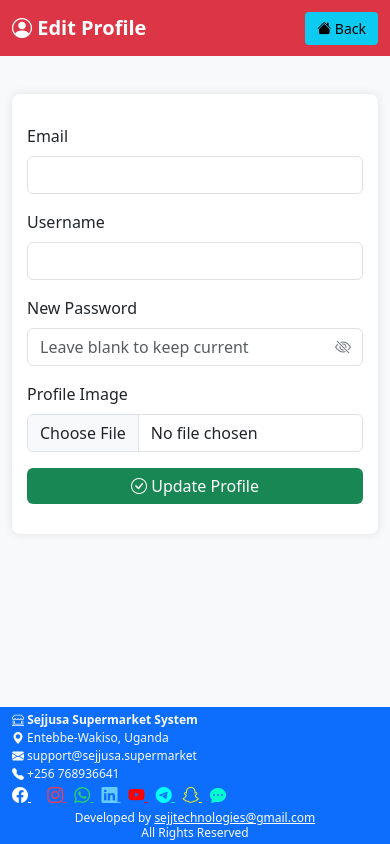
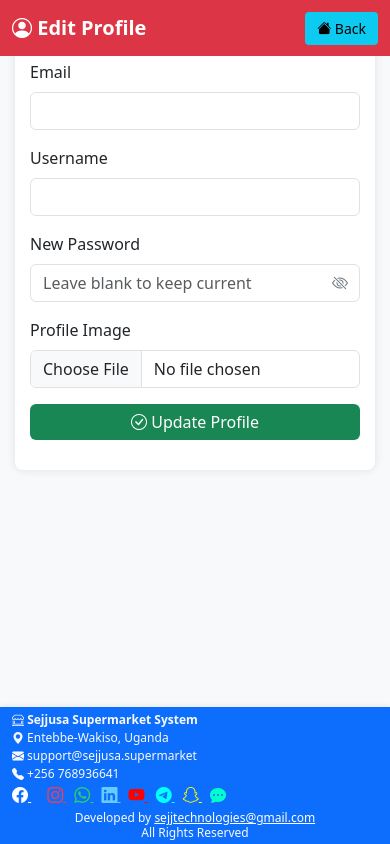
Before and after one commit to sejjtechnologies/online-shopping-system, a Flask app: template templates/admin_edit_profile.html in a window 390 px wide. Run offline with Flask 3, Linux system fonts and the light colour scheme; the template is opened without the code that fills it, so the values that code supplies are empty; some libraries are stand-ins or nearby versions.

Commit message:
Fix mobile scroll: flex layout for admin profile edit page

```diff
--- a/templates/admin_edit_profile.html
+++ b/templates/admin_edit_profile.html
@@ -7,13 +7,22 @@
     <link href="https://cdn.jsdelivr.net/npm/bootstrap@5.3.2/dist/css/bootstrap.min.css" rel="stylesheet">
     <link href="https://cdn.jsdelivr.net/npm/bootstrap-icons@1.10.5/font/bootstrap-icons.css" rel="stylesheet">
     <style>
-        body {
-            padding-top: 70px;
+        html, body {
+            height: 100%;
+            margin: 0;
             background-color: #f8f9fa;
+            overflow: hidden;
+            display: flex;
+            flex-direction: column;
         }
 
         .navbar-red {
             background-color: #dc3545;
+            position: fixed;
+            top: 0;
+            left: 0;
+            right: 0;
+            z-index: 1050;
         }
 
         .navbar-red .navbar-brand {
@@ -36,6 +45,13 @@
             background-color: #31d2f2;
             color: #000;
             text-decoration: none;
+        }
+
+        .main-wrapper {
+            height: calc(100vh - 70px); /* 70px navbar */
+            overflow-y: auto;
+            overflow-x: hidden;
+            padding: 30px 15px 40px;
         }
 
         .form-wrapper {
@@ -83,12 +99,18 @@
             cursor: pointer;
             color: #6c757d;
         }
+
+        footer {
+            background-color: #f8f9fa;
+            z-index: 1050;
+            box-shadow: 0 -2px 5px rgba(0, 0, 0, 0.05);
+        }
     </style>
 </head>
 <body>
 
     <!-- Fixed Red Top Navbar -->
-    <nav class="navbar navbar-expand-lg navbar-red fixed-top">
+    <nav class="navbar navbar-expand-lg navbar-red">
         <div class="container-fluid d-flex justify-content-between align-items-center">
             <a class="navbar-brand" href="{{ url_for('admin_login_bp.admin_dashboard') }}">
                 <i class="bi bi-person-circle"></i> Edit Profile
@@ -99,8 +121,9 @@
         </div>
     </nav>
 
-    <!-- Form Section -->
-    <div class="container mt-4">
+    <!-- Scrollable Main Section -->
+    <div style="flex: 1 1 auto; overflow: hidden;">
+        <div class="main-wrapper">
             <div class="form-wrapper">
                 <form method="POST" enctype="multipart/form-data">
                     <div class="row g-3">
@@ -137,6 +160,7 @@
                 </form>
             </div>
         </div>
+    </div>
 
     <!-- Footer -->
     {% include 'footer.html' %}
```
Lines whose indentation alone changed are shown as unchanged.
